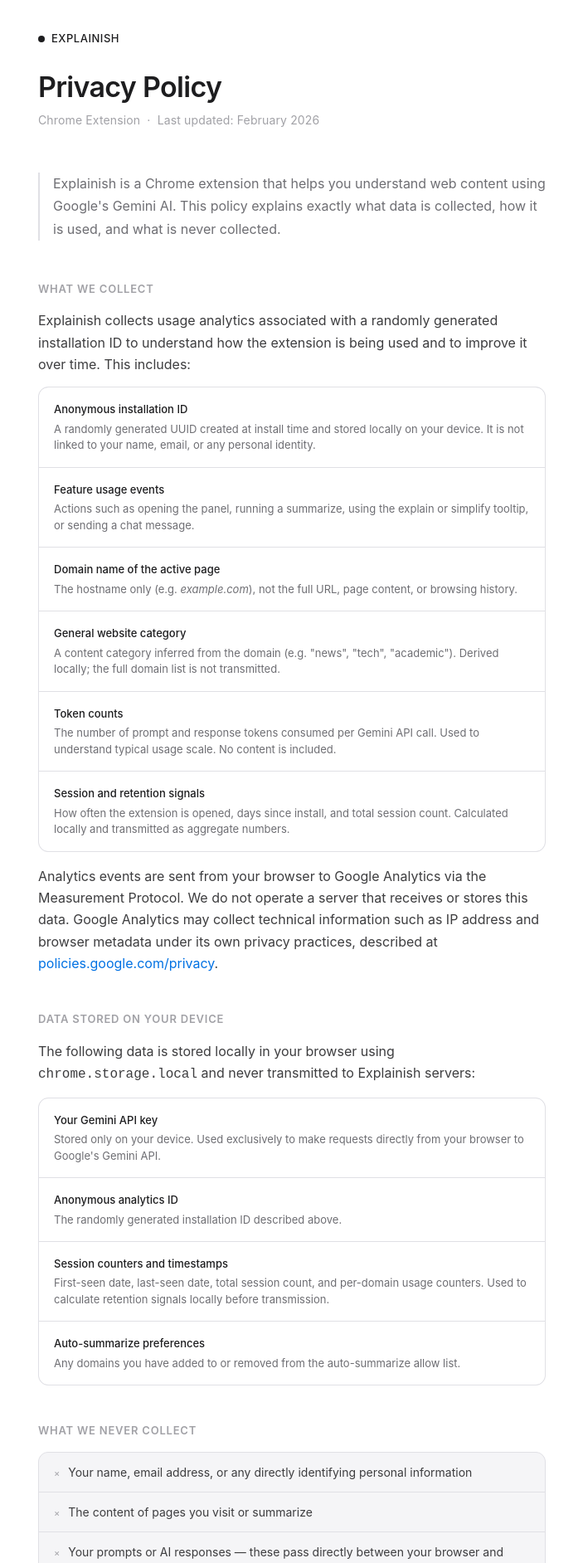
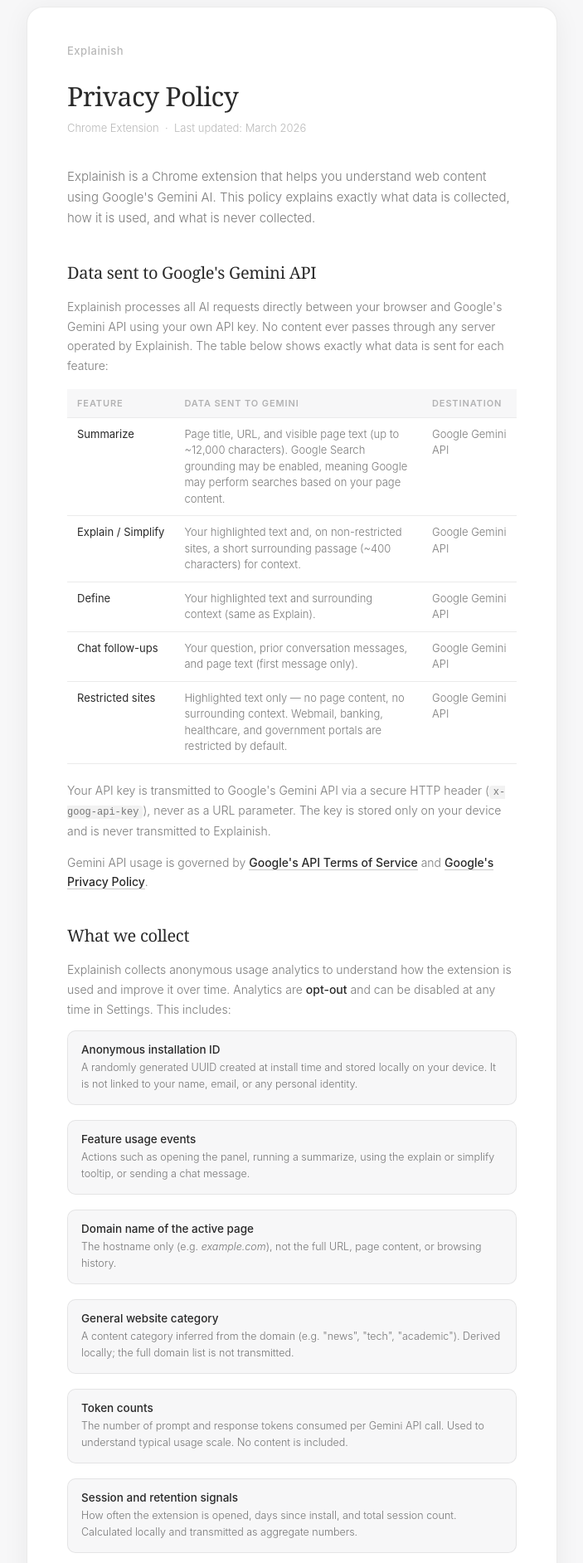
Before and after one commit to jonathantoub/explainish, a plain HTML site: page privacy.html in a window 1280 px wide. Shown: the part 40-1924 px from the top of the page at 83% size, without its empty margins (288-991 px from the left). Drawn offline with Linux system fonts and the light colour scheme; a web font is replaced by a local one.

Commit message:
Update privacy.html

```diff
--- a/privacy.html
+++ b/privacy.html
@@ -5,335 +5,413 @@
   <meta name="viewport" content="width=device-width, initial-scale=1.0">
   <title>Explainish — Privacy Policy</title>
   <style>
-    @import url('https://fonts.googleapis.com/css2?family=SF+Pro+Display:wght@300;400;500;600&display=swap');
-
-    *, *::before, *::after { box-sizing: border-box; }
+    *, *::before, *::after { box-sizing: border-box; -webkit-font-smoothing: antialiased; }
 
     :root {
-      --text-primary: #1d1d1f;
-      --text-secondary: #3d3d3f;
-      --text-tertiary: #6e6e73;
-      --text-quaternary: #a1a1a6;
-      --border: #e0e0e5;
-      --bg: #ffffff;
-      --bg-subtle: #f5f5f7;
-      --accent: #0071e3;
+      --ink: rgba(0,0,0,0.84);
+      --ink-2: rgba(0,0,0,0.52);
+      --ink-3: rgba(0,0,0,0.28);
+      --surface: #f7f7f8;
+      --border: rgba(0,0,0,0.08);
+      --font-sans: -apple-system, BlinkMacSystemFont, "Segoe UI", Roboto, Helvetica, Arial, sans-serif;
+      --font-serif: Georgia, "Times New Roman", Times, serif;
     }
-
-    html { -webkit-font-smoothing: antialiased; }
 
     body {
       margin: 0;
-      padding: 72px 24px 96px;
-      font-family: -apple-system, 'Helvetica Neue', Helvetica, Arial, sans-serif;
-      font-size: 16px;
-      line-height: 1.65;
-      color: var(--text-secondary);
-      background: var(--bg);
-      max-width: 660px;
-      margin-left: auto;
-      margin-right: auto;
+      background: var(--surface);
+      font-family: var(--font-sans);
+      color: var(--ink);
+      min-height: 100vh;
+      display: flex;
+      align-items: flex-start;
+      justify-content: center;
+      padding: 48px 20px 80px;
     }
 
-    /* ── Header ── */
-    .header {
-      margin-bottom: 52px;
+    .card {
+      background: #fff;
+      border: 1px solid var(--border);
+      border-radius: 20px;
+      padding: 44px 48px;
+      width: 100%;
+      max-width: 640px;
+      box-shadow: 0 4px 32px rgba(0,0,0,0.06);
     }
 
-    .wordmark {
-      display: inline-flex;
-      align-items: center;
-      gap: 8px;
-      margin-bottom: 28px;
-      text-decoration: none;
+    @media (max-width: 680px) {
+      .card { padding: 32px 24px; }
     }
 
-    .wordmark-dot {
-      width: 8px;
-      height: 8px;
-      border-radius: 50%;
-      background: var(--text-primary);
-    }
-
-    .wordmark-text {
+    .brand {
+      font-family: var(--font-sans);
       font-size: 13px;
       font-weight: 500;
+      color: var(--ink-3);
       letter-spacing: 0.04em;
-      color: var(--text-primary);
-      text-transform: uppercase;
+      margin-bottom: 28px;
     }
 
     h1 {
-      font-size: 34px;
-      font-weight: 600;
+      font-family: var(--font-serif);
+      font-size: 32px;
+      font-weight: 400;
       letter-spacing: -0.02em;
-      color: var(--text-primary);
-      margin: 0 0 10px;
-      line-height: 1.1;
+      color: var(--ink);
+      margin: 0 0 8px;
+      line-height: 1.2;
     }
 
     .meta {
-      font-size: 14px;
-      color: var(--text-quaternary);
-      margin: 0;
-      letter-spacing: 0.01em;
+      font-size: 13px;
+      color: var(--ink-3);
+      margin: 0 0 36px;
+      font-weight: 300;
     }
 
-    /* ── Intro ── */
     .intro {
-      font-size: 16px;
-      color: var(--text-tertiary);
-      margin: 0 0 48px;
-      line-height: 1.7;
-      border-left: 2px solid var(--border);
-      padding-left: 16px;
-    }
-
-    /* ── Sections ── */
-    section {
-      margin-bottom: 44px;
+      font-size: 15px;
+      line-height: 1.65;
+      color: var(--ink-2);
+      margin: 0 0 36px;
+      font-weight: 300;
     }
 
     h2 {
+      font-family: var(--font-serif);
+      font-size: 20px;
+      font-weight: 400;
+      letter-spacing: -0.015em;
+      color: var(--ink);
+      margin: 40px 0 16px;
+      line-height: 1.3;
+    }
+
+    h3 {
+      font-family: var(--font-sans);
       font-size: 13px;
       font-weight: 600;
       letter-spacing: 0.06em;
       text-transform: uppercase;
-      color: var(--text-quaternary);
-      margin: 0 0 14px;
+      color: var(--ink-3);
+      margin: 24px 0 6px;
     }
 
     p {
+      font-size: 14px;
+      line-height: 1.7;
+      color: var(--ink-2);
       margin: 0 0 14px;
-      color: var(--text-secondary);
+      font-weight: 300;
     }
 
-    p:last-child { margin-bottom: 0; }
-
-    /* ── Data Cards ── */
-    .card-grid {
-      display: grid;
-      gap: 1px;
-      background: var(--border);
-      border: 1px solid var(--border);
-      border-radius: 12px;
-      overflow: hidden;
-      margin-bottom: 16px;
+    p strong {
+      font-weight: 500;
+      color: var(--ink);
     }
 
-    .card {
-      background: var(--bg);
-      padding: 16px 18px;
+    a {
+      color: var(--ink);
+      font-weight: 500;
+      text-decoration: none;
+      border-bottom: 1px solid rgba(0,0,0,0.2);
+      transition: border-color 0.12s;
     }
 
-    .card:first-child { border-radius: 11px 11px 0 0; }
-    .card:last-child  { border-radius: 0 0 11px 11px; }
-    .card:only-child  { border-radius: 11px; }
-
-    .card-label {
-      font-size: 13px;
-      font-weight: 500;
-      color: var(--text-primary);
-      margin-bottom: 3px;
+    a:hover {
+      border-color: rgba(0,0,0,0.5);
     }
 
-    .card-desc {
-      font-size: 13px;
-      color: var(--text-tertiary);
-      line-height: 1.5;
+    .data-item {
+      margin-bottom: 18px;
+      padding: 14px 16px;
+      background: var(--surface);
+      border: 1px solid var(--border);
+      border-radius: 10px;
+    }
+
+    .data-item-label {
+      font-size: 13.5px;
+      font-weight: 500;
+      color: var(--ink);
+      margin-bottom: 4px;
+    }
+
+    .data-item-desc {
+      font-size: 12.5px;
+      line-height: 1.6;
+      color: var(--ink-2);
+      font-weight: 300;
       margin: 0;
     }
 
-    /* ── Never collect block ── */
-    .never-grid {
-      display: grid;
-      gap: 1px;
-      background: var(--border);
-      border: 1px solid var(--border);
-      border-radius: 12px;
-      overflow: hidden;
+    .never-item {
+      display: flex;
+      align-items: flex-start;
+      gap: 10px;
+      margin-bottom: 10px;
+      font-size: 13.5px;
+      line-height: 1.55;
+      color: var(--ink-2);
+      font-weight: 300;
     }
 
-    .never-item {
-      background: var(--bg-subtle);
-      padding: 13px 18px;
-      display: flex;
-      align-items: baseline;
-      gap: 10px;
-    }
-
-    .never-check {
-      font-size: 11px;
-      color: var(--text-quaternary);
+    .never-icon {
       flex-shrink: 0;
+      color: #c0392b;
+      font-weight: 600;
+      font-size: 13px;
       margin-top: 1px;
     }
 
-    .never-text {
-      font-size: 14px;
-      color: var(--text-secondary);
-      line-height: 1.5;
+    .divider {
+      border: none;
+      border-top: 1px solid var(--border);
+      margin: 36px 0;
     }
 
-    /* ── Divider ── */
-    hr {
-      border: none;
-      border-top: 1px solid var(--border);
-      margin: 48px 0;
+    .footer-note {
+      font-size: 12px;
+      color: var(--ink-3);
+      text-align: center;
+      margin: 32px 0 0;
+      font-weight: 300;
     }
 
-    /* ── Links ── */
-    a {
-      color: var(--accent);
-      text-decoration: none;
+    /* Data flow table for CWS compliance */
+    .flow-table {
+      width: 100%;
+      border-collapse: collapse;
+      margin: 16px 0 20px;
+      font-size: 13px;
     }
-    a:hover { text-decoration: underline; }
 
-    /* ── Footer ── */
-    .footer {
-      font-size: 13px;
-      color: var(--text-quaternary);
-      line-height: 1.6;
+    .flow-table th {
+      text-align: left;
+      font-size: 11px;
+      font-weight: 600;
+      letter-spacing: 0.08em;
+      text-transform: uppercase;
+      color: var(--ink-3);
+      padding: 10px 12px;
+      border-bottom: 1px solid var(--border);
+      background: var(--surface);
+    }
+
+    .flow-table td {
+      padding: 10px 12px;
+      color: var(--ink-2);
+      border-bottom: 1px solid var(--border);
+      font-weight: 300;
+      line-height: 1.5;
+      vertical-align: top;
+    }
+
+    .flow-table td:first-child {
+      font-weight: 400;
+      color: var(--ink);
+      white-space: nowrap;
     }
   </style>
 </head>
 <body>
+  <div class="card">
+    <div class="brand">Explainish</div>
 
-  <div class="header">
-    <div class="wordmark">
-      <div class="wordmark-dot"></div>
-      <span class="wordmark-text">Explainish</span>
-    </div>
     <h1>Privacy Policy</h1>
-    <p class="meta">Chrome Extension &nbsp;·&nbsp; Last updated: February 2026</p>
-  </div>
+    <p class="meta">Chrome Extension &nbsp;·&nbsp; Last updated: March 2026</p>
 
     <p class="intro">Explainish is a Chrome extension that helps you understand web content using Google's Gemini AI. This policy explains exactly what data is collected, how it is used, and what is never collected.</p>
 
-  <!-- WHAT WE COLLECT -->
-  <section>
+    <!-- ────────────────────────────────────────────────────────────────── -->
+    <h2>Data sent to Google's Gemini API</h2>
+
+    <p>Explainish processes all AI requests directly between your browser and Google's Gemini API using your own API key. No content ever passes through any server operated by Explainish. The table below shows exactly what data is sent for each feature:</p>
+
+    <table class="flow-table">
+      <thead>
+        <tr>
+          <th>Feature</th>
+          <th>Data sent to Gemini</th>
+          <th>Destination</th>
+        </tr>
+      </thead>
+      <tbody>
+        <tr>
+          <td>Summarize</td>
+          <td>Page title, URL, and visible page text (up to ~12,000 characters). Google Search grounding may be enabled, meaning Google may perform searches based on your page content.</td>
+          <td>Google Gemini API</td>
+        </tr>
+        <tr>
+          <td>Explain / Simplify</td>
+          <td>Your highlighted text and, on non-restricted sites, a short surrounding passage (~400 characters) for context.</td>
+          <td>Google Gemini API</td>
+        </tr>
+        <tr>
+          <td>Define</td>
+          <td>Your highlighted text and surrounding context (same as Explain).</td>
+          <td>Google Gemini API</td>
+        </tr>
+        <tr>
+          <td>Chat follow-ups</td>
+          <td>Your question, prior conversation messages, and page text (first message only).</td>
+          <td>Google Gemini API</td>
+        </tr>
+        <tr>
+          <td>Restricted sites</td>
+          <td>Highlighted text only — no page content, no surrounding context. Webmail, banking, healthcare, and government portals are restricted by default.</td>
+          <td>Google Gemini API</td>
+        </tr>
+      </tbody>
+    </table>
+
+    <p>Your API key is transmitted to Google's Gemini API via a secure HTTP header (<code style="font-size:12px; background:rgba(0,0,0,0.05); padding:1px 5px; border-radius:4px;">x-goog-api-key</code>), never as a URL parameter. The key is stored only on your device and is never transmitted to Explainish.</p>
+
+    <p>Gemini API usage is governed by <a href="https://ai.google.dev/terms" target="_blank">Google's API Terms of Service</a> and <a href="https://policies.google.com/privacy" target="_blank">Google's Privacy Policy</a>.</p>
+
+    <!-- ────────────────────────────────────────────────────────────────── -->
     <h2>What we collect</h2>
-    <p>Explainish collects usage analytics associated with a randomly generated installation ID to understand how the extension is being used and to improve it over time. This includes:</p>
 
-    <div class="card-grid">
-      <div class="card">
-        <div class="card-label">Anonymous installation ID</div>
-        <p class="card-desc">A randomly generated UUID created at install time and stored locally on your device. It is not linked to your name, email, or any personal identity.</p>
+    <p>Explainish collects anonymous usage analytics to understand how the extension is used and improve it over time. Analytics are <strong>opt-out</strong> and can be disabled at any time in Settings. This includes:</p>
+
+    <div class="data-item">
+      <div class="data-item-label">Anonymous installation ID</div>
+      <p class="data-item-desc">A randomly generated UUID created at install time and stored locally on your device. It is not linked to your name, email, or any personal identity.</p>
     </div>
-      <div class="card">
-        <div class="card-label">Feature usage events</div>
-        <p class="card-desc">Actions such as opening the panel, running a summarize, using the explain or simplify tooltip, or sending a chat message.</p>
+
+    <div class="data-item">
+      <div class="data-item-label">Feature usage events</div>
+      <p class="data-item-desc">Actions such as opening the panel, running a summarize, using the explain or simplify tooltip, or sending a chat message.</p>
     </div>
-      <div class="card">
-        <div class="card-label">Domain name of the active page</div>
-        <p class="card-desc">The hostname only (e.g. <em>example.com</em>), not the full URL, page content, or browsing history.</p>
+
+    <div class="data-item">
+      <div class="data-item-label">Domain name of the active page</div>
+      <p class="data-item-desc">The hostname only (e.g. <em>example.com</em>), not the full URL, page content, or browsing history.</p>
     </div>
-      <div class="card">
-        <div class="card-label">General website category</div>
-        <p class="card-desc">A content category inferred from the domain (e.g. "news", "tech", "academic"). Derived locally; the full domain list is not transmitted.</p>
+
+    <div class="data-item">
+      <div class="data-item-label">General website category</div>
+      <p class="data-item-desc">A content category inferred from the domain (e.g. "news", "tech", "academic"). Derived locally; the full domain list is not transmitted.</p>
     </div>
-      <div class="card">
-        <div class="card-label">Token counts</div>
-        <p class="card-desc">The number of prompt and response tokens consumed per Gemini API call. Used to understand typical usage scale. No content is included.</p>
+
+    <div class="data-item">
+      <div class="data-item-label">Token counts</div>
+      <p class="data-item-desc">The number of prompt and response tokens consumed per Gemini API call. Used to understand typical usage scale. No content is included.</p>
     </div>
-      <div class="card">
-        <div class="card-label">Session and retention signals</div>
-        <p class="card-desc">How often the extension is opened, days since install, and total session count. Calculated locally and transmitted as aggregate numbers.</p>
-      </div>
+
+    <div class="data-item">
+      <div class="data-item-label">Session and retention signals</div>
+      <p class="data-item-desc">How often the extension is opened, days since install, and total session count. Calculated locally and transmitted as aggregate numbers.</p>
     </div>
 
     <p>Analytics events are sent from your browser to Google Analytics via the Measurement Protocol. We do not operate a server that receives or stores this data. Google Analytics may collect technical information such as IP address and browser metadata under its own privacy practices, described at <a href="https://policies.google.com/privacy" target="_blank">policies.google.com/privacy</a>.</p>
-  </section>
 
-  <!-- LOCAL STORAGE -->
-  <section>
+    <!-- ────────────────────────────────────────────────────────────────── -->
     <h2>Data stored on your device</h2>
-    <p>The following data is stored locally in your browser using <code>chrome.storage.local</code> and never transmitted to Explainish servers:</p>
 
-    <div class="card-grid">
-      <div class="card">
-        <div class="card-label">Your Gemini API key</div>
-        <p class="card-desc">Stored only on your device. Used exclusively to make requests directly from your browser to Google's Gemini API.</p>
+    <p>The following data is stored locally in your browser using <code style="font-size:12px; background:rgba(0,0,0,0.05); padding:1px 5px; border-radius:4px;">chrome.storage.local</code> and never transmitted to Explainish servers:</p>
+
+    <div class="data-item">
+      <div class="data-item-label">Your Gemini API key</div>
+      <p class="data-item-desc">Stored only on your device. Used exclusively to make requests directly from your browser to Google's Gemini API.</p>
     </div>
-      <div class="card">
-        <div class="card-label">Anonymous analytics ID</div>
-        <p class="card-desc">The randomly generated installation ID described above.</p>
+
+    <div class="data-item">
+      <div class="data-item-label">Anonymous analytics ID</div>
+      <p class="data-item-desc">The randomly generated installation ID described above.</p>
     </div>
-      <div class="card">
-        <div class="card-label">Session counters and timestamps</div>
-        <p class="card-desc">First-seen date, last-seen date, total session count, and per-domain usage counters. Used to calculate retention signals locally before transmission.</p>
+
+    <div class="data-item">
+      <div class="data-item-label">Session counters and timestamps</div>
+      <p class="data-item-desc">First-seen date, last-seen date, total session count, and per-domain usage counters. Used to calculate retention signals locally before transmission.</p>
     </div>
-      <div class="card">
-        <div class="card-label">Auto-summarize preferences</div>
-        <p class="card-desc">Any domains you have added to or removed from the auto-summarize allow list.</p>
+
+    <div class="data-item">
+      <div class="data-item-label">Auto-summarize preferences</div>
+      <p class="data-item-desc">Any domains you have added to or removed from the auto-summarize allow list or block list.</p>
     </div>
+
+    <div class="data-item">
+      <div class="data-item-label">Sensitive-site blacklist</div>
+      <p class="data-item-desc">A built-in list of domains (webmail, banking, healthcare, government) distributed to content scripts via local storage. This list is not transmitted externally.</p>
     </div>
-  </section>
 
-  <!-- WHAT WE NEVER COLLECT -->
-  <section>
+    <!-- ────────────────────────────────────────────────────────────────── -->
     <h2>What we never collect</h2>
-    <div class="never-grid">
-      <div class="never-item"><span class="never-check">×</span><span class="never-text">Your name, email address, or any directly identifying personal information</span></div>
-      <div class="never-item"><span class="never-check">×</span><span class="never-text">The content of pages you visit or summarize</span></div>
-      <div class="never-item"><span class="never-check">×</span><span class="never-text">Your prompts or AI responses — these pass directly between your browser and Google's API</span></div>
-      <div class="never-item"><span class="never-check">×</span><span class="never-text">Full URLs or complete browsing history</span></div>
-      <div class="never-item"><span class="never-check">×</span><span class="never-text">Your Gemini API key</span></div>
-      <div class="never-item"><span class="never-check">×</span><span class="never-text">Page titles (these are sent to Google's Gemini API as part of summarize requests, but are never received or stored by Explainish)</span></div>
+
+    <div class="never-item">
+      <span class="never-icon">&times;</span>
+      <span>Your name, email address, or any directly identifying personal information</span>
     </div>
-  </section>
 
-  <!-- API KEY -->
-  <section>
+    <div class="never-item">
+      <span class="never-icon">&times;</span>
+      <span>The content of pages you visit or summarize</span>
+    </div>
+
+    <div class="never-item">
+      <span class="never-icon">&times;</span>
+      <span>Your prompts or AI responses — these pass directly between your browser and Google's API</span>
+    </div>
+
+    <div class="never-item">
+      <span class="never-icon">&times;</span>
+      <span>Full URLs or complete browsing history</span>
+    </div>
+
+    <div class="never-item">
+      <span class="never-icon">&times;</span>
+      <span>Your Gemini API key</span>
+    </div>
+
+    <div class="never-item">
+      <span class="never-icon">&times;</span>
+      <span>Page titles (these are sent to Google's Gemini API as part of summarize requests, but are never received or stored by Explainish)</span>
+    </div>
+
+    <!-- ────────────────────────────────────────────────────────────────── -->
     <h2>Your API key</h2>
+
     <p>Explainish requires a Google Gemini API key to function. This key is stored exclusively in your browser's local storage on your own device. It is never transmitted to us, never stored on any server, and never shared with any third party. Its only purpose is to authenticate direct requests from your browser to Google's Gemini API.</p>
-  </section>
 
-  <!-- PAGE CONTENT & GEMINI -->
-  <section>
-    <h2>Page content and AI processing</h2>
-    <p>When you use Explainish to summarize a page or explain highlighted text, that content — along with the page title and URL — is sent directly from your browser to Google's Gemini API (currently <em>gemini-2.5-flash-lite</em>) using your own API key. Explainish has no server; content never passes through any infrastructure we control.</p>
-    <p>Gemini API requests may use Google Search grounding, which means Google may perform searches based on your page content to provide up-to-date answers. This behavior is governed by <a href="https://ai.google.dev/terms" target="_blank">Google's API Terms of Service</a> and <a href="https://policies.google.com/privacy" target="_blank">Google's Privacy Policy</a>.</p>
-  </section>
+    <!-- ────────────────────────────────────────────────────────────────── -->
+    <h2>Sensitive site protections</h2>
 
-  <!-- DATA SHARING -->
-  <section>
+    <p>Explainish includes a built-in list of sensitive domains — webmail providers, banks, healthcare portals, and government sites — where auto-summarize is paused and tooltip actions send only highlighted text, never surrounding context. This protects against inadvertent exposure of private information. You can override these defaults on a per-site basis in Settings.</p>
+
+    <!-- ────────────────────────────────────────────────────────────────── -->
     <h2>Data sharing</h2>
+
     <p>We do not sell, rent, or share your data with any third party. Anonymous analytics data flows to Google Analytics solely to help us understand and improve the extension. No personally identifiable information is ever shared.</p>
-  </section>
 
-  <!-- DATA RETENTION -->
-  <section>
+    <!-- ────────────────────────────────────────────────────────────────── -->
     <h2>Data retention</h2>
+
     <p>Analytics data is retained in Google Analytics for 14 months, after which it is automatically deleted. We do not store page content, prompts, AI responses, or API keys. Local device data (preferences, session counters) persists until you uninstall the extension or clear your browser storage.</p>
-  </section>
 
-  <!-- YOUR RIGHTS -->
-  <section>
+    <!-- ────────────────────────────────────────────────────────────────── -->
     <h2>Your rights</h2>
+
     <p>Depending on your jurisdiction, you may have rights regarding access, correction, or deletion of personal data. Because Explainish does not collect personally identifiable information, we are generally unable to associate analytics data with any specific individual. If you have questions or requests regarding your data, please contact us via the support email listed on our Chrome Web Store page.</p>
-  </section>
 
-  <!-- CHILDREN -->
-  <section>
+    <!-- ────────────────────────────────────────────────────────────────── -->
     <h2>Children's privacy</h2>
+
     <p>Explainish is not directed at children under the age of 13. We do not knowingly collect any information from children.</p>
-  </section>
 
-  <!-- CHANGES -->
-  <section>
+    <!-- ────────────────────────────────────────────────────────────────── -->
     <h2>Changes to this policy</h2>
+
     <p>If we make material changes to this policy, we will update the date at the top of this page. Continued use of the extension after changes constitutes acceptance of the updated policy.</p>
-  </section>
 
-  <!-- CONTACT -->
-  <section>
+    <!-- ────────────────────────────────────────────────────────────────── -->
     <h2>Contact</h2>
+
     <p>If you have any questions about this privacy policy, please contact us via the support email listed on the Chrome Web Store listing page.</p>
-  </section>
 
-  <hr>
-  <p class="footer">Explainish is an independent product and is not affiliated with Google LLC.</p>
+    <hr class="divider">
 
+    <p class="footer-note">Explainish is an independent product and is not affiliated with Google LLC.</p>
+  </div>
 </body>
 </html>
```
Lines whose indentation alone changed are shown as unchanged.
